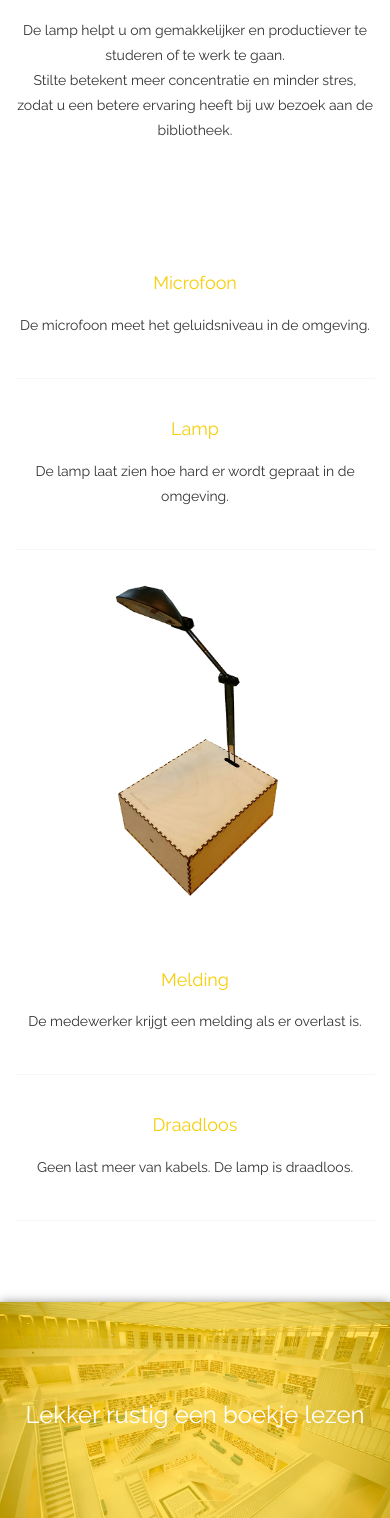
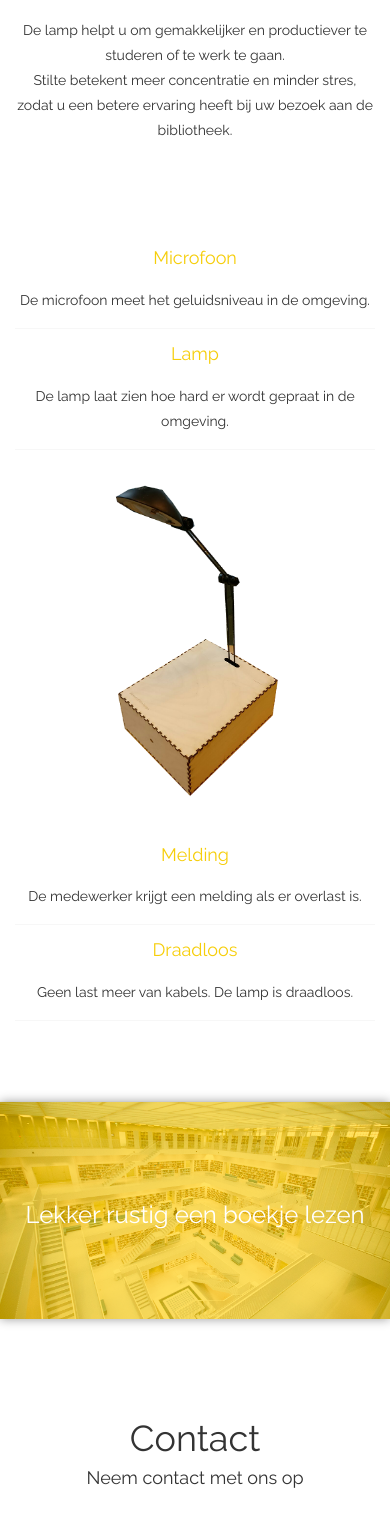
Before and after one commit to carinhansen/One-pager-for-Smart-Object, a PHP site: page / in a window 390 px wide. Shown: the part 2104-3622 px from the top of the page. Run offline with PHP 8.4, Linux system fonts and the light colour scheme.

Commit message:
text padding media query

```diff
--- a/css/style.css
+++ b/css/style.css
@@ -197,19 +197,25 @@ input[type="submit"] {
 
 .rightinftext {
 	text-align: right;
+	border-bottom:1px solid #f7f7f7;
+	padding:30px 0px;
 }
 
 .leftinftext {
 	text-align: left;
+	border-bottom:1px solid #f7f7f7;
+	padding:30px 0px;
 }
 
 @media only screen and (max-width: 991px) {
 	.rightinftext {
 		text-align: center;
+		padding:5px 0px;
 	}
 
 	.leftinftext {
 		text-align: center;
+		padding:5px 0px;
 	}
 
 	.contact-img {
--- a/index.php
+++ b/index.php
@@ -90,12 +90,12 @@ De lamp  helpt u om gemakkelijker en productiever te studeren of te werk te gaan
 					</div>
 				</div>
 				<div class="row">
-					<div class="col-md-3 rightinftext">
-						<div style="border-bottom:1px solid #f7f7f7; padding:30px 0px;">
+					<div class="col-md-3">
+						<div class="rightinftext">
 							<h4 style="color:#f6ce0a; margin-bottom: 20px;">Microfoon</h4>
 							<p>De microfoon meet het geluidsniveau in de omgeving.</p>
 						</div>
-						<div style="border-bottom:1px solid #f7f7f7; padding:30px 0px;">
+						<div class="rightinftext">
 							<h4 style="color:#f6ce0a; margin-bottom: 20px;">Lamp</h4>
 							<p>De lamp laat zien hoe hard er wordt gepraat in de omgeving.</p>
 						</div>
@@ -104,12 +104,12 @@ De lamp  helpt u om gemakkelijker en productiever te studeren of te werk te gaan
 					<div class="col-md-6">
 					<img class="img-responsive lamp-img" src="img/lamp-small.png" />
 					</div>
-					<div class="col-md-3 leftinftext">
-						<div style="border-bottom:1px solid #f7f7f7; padding:30px 0px;">
+					<div class="col-md-3">
+						<div class="leftinftext">
 							<h4 style="color:#f6ce0a; margin-bottom: 20px;">Melding</h4>
 							<p>De medewerker krijgt een melding als er overlast is.</p></div>
 
-						 <div style="border-bottom:1px solid #f7f7f7; padding:30px 0px;">
+						 <div class="leftinftext">
 							<h4 style="color:#f6ce0a; margin-bottom: 20px;">Draadloos</h4>
 							<p>Geen last meer van kabels. De lamp is draadloos.</p></div>
 					</div>
```
